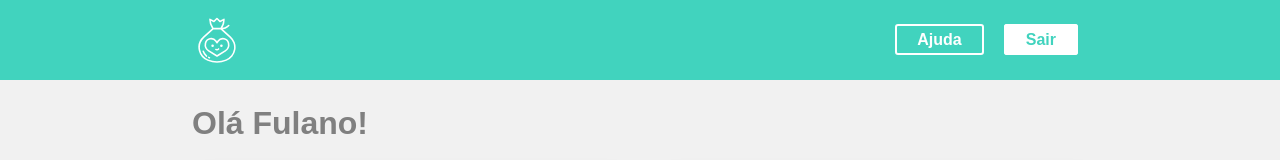
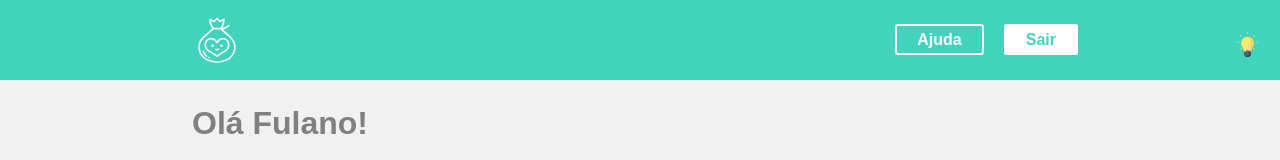
Before and after one commit to ricardoaruiz/curso-react-styled-components, a React (Create React App) app: page / in a window 1280 px wide. Shown: the top 160 px of the page. Built offline with nearby package versions, Linux system fonts and the light colour scheme; the HTML template or start-up script is replaced by a standard one.

Commit message:
feat: switch themes

```diff
--- a/src/App.js
+++ b/src/App.js
@@ -4,15 +4,29 @@ import { ThemeProvider } from 'styled-components'
 import Cabecalho from "./Components/Cabecalho";
 import Container from "./Components/Container";
 import { GlobalStyle } from "./Components/GlobalStyle";
+import { ThemeButton } from "./Components/ui";
+import { ThemeSwitcher } from './Components/ThemeSwitcher'
 
-import { lightTheme } from './Components/ui/themes'
+import { lightTheme, darkTheme } from './Components/ui/themes'
 
 function App() {
+  const [isThemeLight, setIsThemeLight] = React.useState(true)
+
+  const toggleTheme = React.useCallback(() => {
+    setIsThemeLight(state => !state)
+  }, [])
+
   return (
-    <ThemeProvider theme={lightTheme}>
+    <ThemeProvider theme={isThemeLight ? lightTheme : darkTheme}>
       <GlobalStyle />
+
+      <ThemeButton onClick={toggleTheme}>
+        <ThemeSwitcher isThemeOn={isThemeLight}/>
+      </ThemeButton>
+
       <Cabecalho />
       <Container />
+
     </ThemeProvider>
   );
 }
--- a/src/Components/ThemeSwitcher/index.jsx
+++ b/src/Components/ThemeSwitcher/index.jsx
@@ -1,7 +1,7 @@
 import React from 'react'
 
-import themeOn from '../../assets/themeOn.svg';
-import themeOff from '../../assets/themeOff.svg';
+import themeOff from '../../assets/images/themeOff.svg';
+import themeOn from '../../assets/images/themeOn.svg';
 import { Icon } from '../ui'
 
 const light = <Icon src={themeOn} alt="Tema claro" />
```
